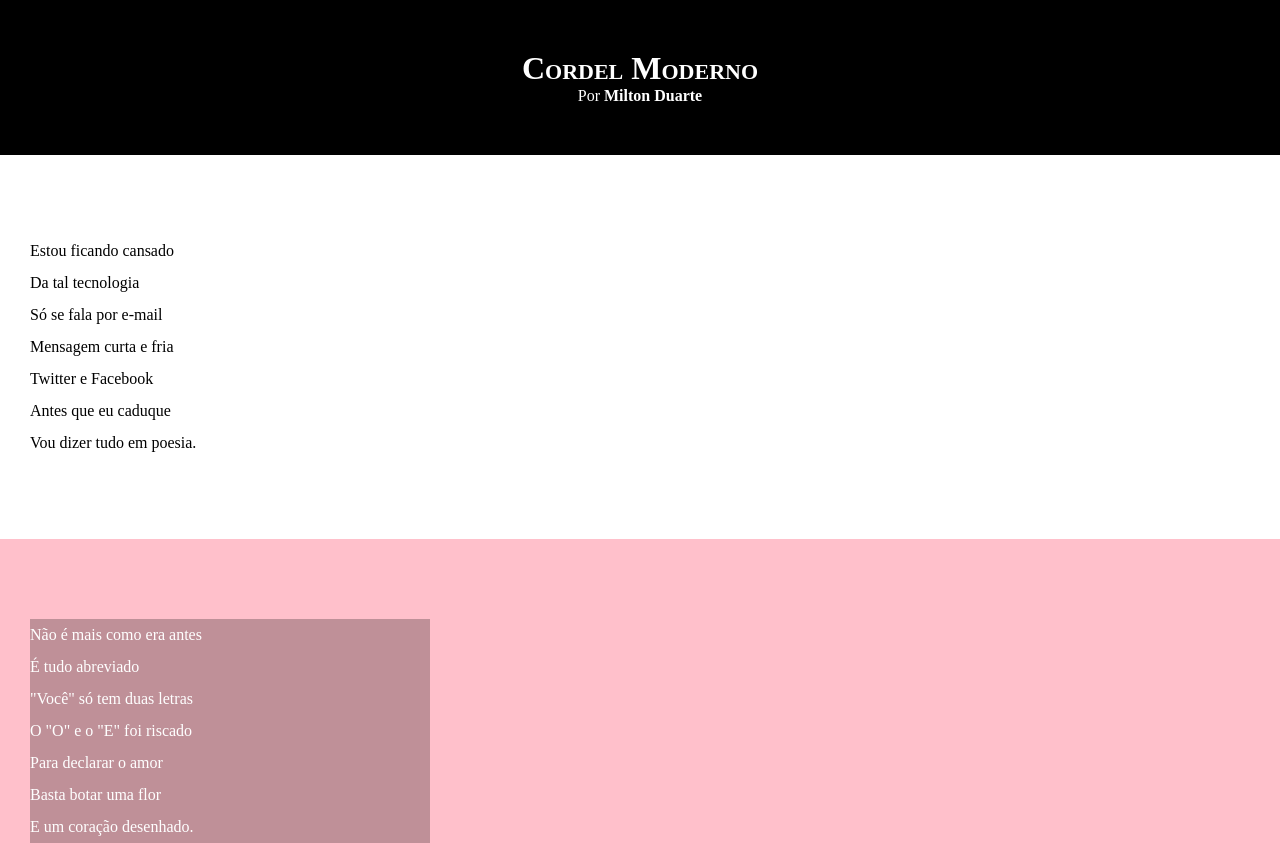
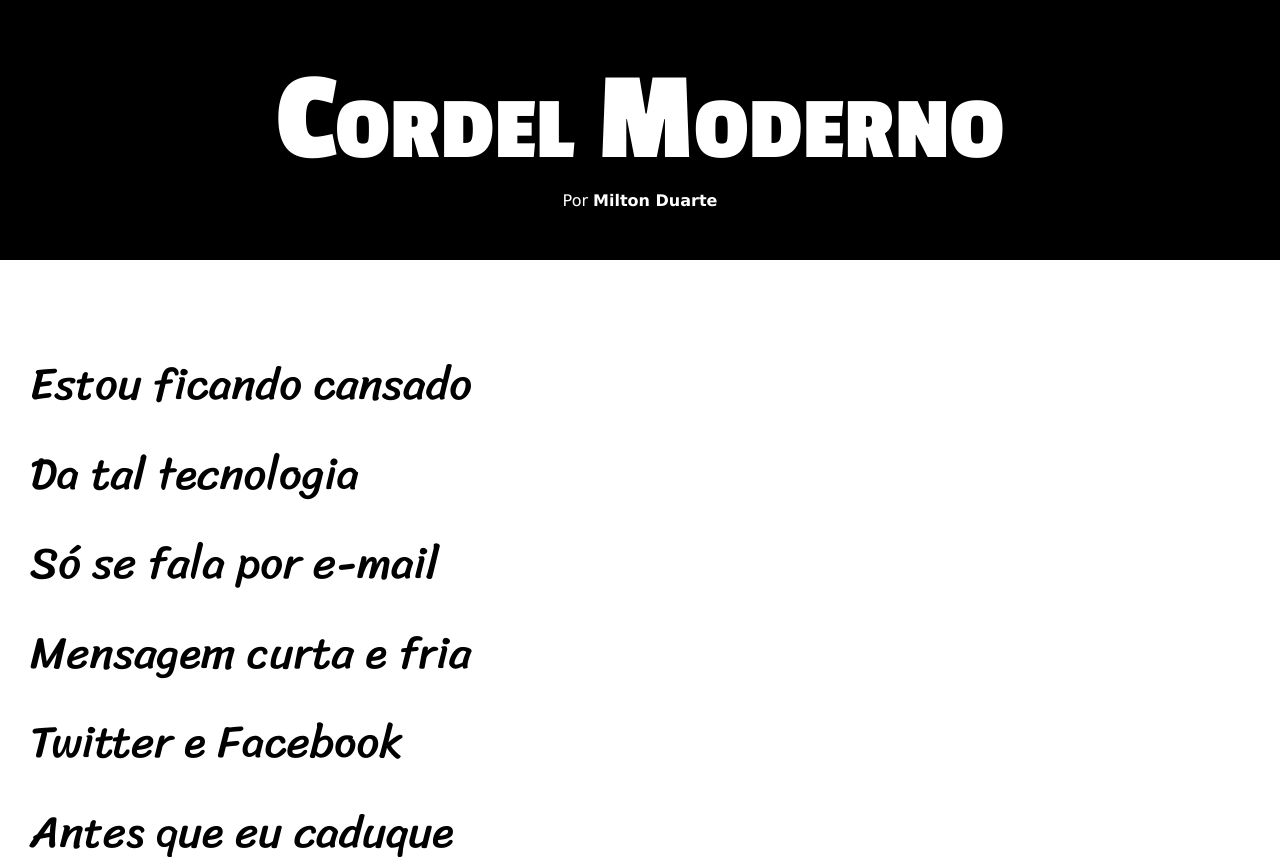
Before and after one commit to taynaraww/html-css, a plain HTML site: page modulo03/desafio12/index.html in a window 1280 px wide. Shown: the top 857 px of the page. Drawn offline with Linux system fonts and the light colour scheme.

Commit message:
atualização de estilos

```diff
--- a/modulo03/desafio12/estilo/style.css
+++ b/modulo03/desafio12/estilo/style.css
@@ -1,13 +1,24 @@
 @charset "UTF-8";
+
+@import url('https://fonts.googleapis.com/css2?family=Passion+One:wght@400;700;900&display=swap');
+@import url('https://fonts.googleapis.com/css2?family=Passion+One:wght@400;700;900&family=Sriracha&display=swap');
+
+:root{
+    --font1: Verdana, Geneva, Tahoma, sans-serif;
+    --font2: "Passion One", sans-serif;
+    --font3:  "Sriracha", cursive;
+}
 
 *{
     margin: 0px;
     padding: 0px;
+    font-size: 1em;
 }
 
 html, body{
     min-height: 100vh;
     background-color: darkgray;
+    font-family: var(--font1);
 }
 
 header{
@@ -19,6 +30,8 @@ header{
 header > h1{
     padding-top: 50px;
     font-variant: small-caps; /*as letras ficam maisculas, mas as primeiras ficam maiores*/
+    font-family: var(--font2);
+    font-size: 10vw; /*faz a letra aumentar de acordo com a largura da tela, não é a melhor solução*/
 }
 
 header > p{
@@ -40,6 +53,8 @@ section{
     padding-bottom: 10vh;
     line-height: 2em;
     padding-left: 30px;
+    font-family: var(--font3);
+    font-size: 3.5vw;
 }
 
 section.normal{
@@ -55,14 +70,9 @@ section.imagem{
 
 section.imagem > p{
     background-color: rgba(0, 0, 0, 0.251);
-    width: 400px;
+    padding: 5px;
+    display:inline-block /*tranforma em uma caixa que se adapta ao tamanho do conteúdo*/
 }
-
-
-
-
-
-
 
 footer{
     background-color: black;
```
Also changed, not shown: modulo03/desafio12/index.html (line endings or trailing spaces).
